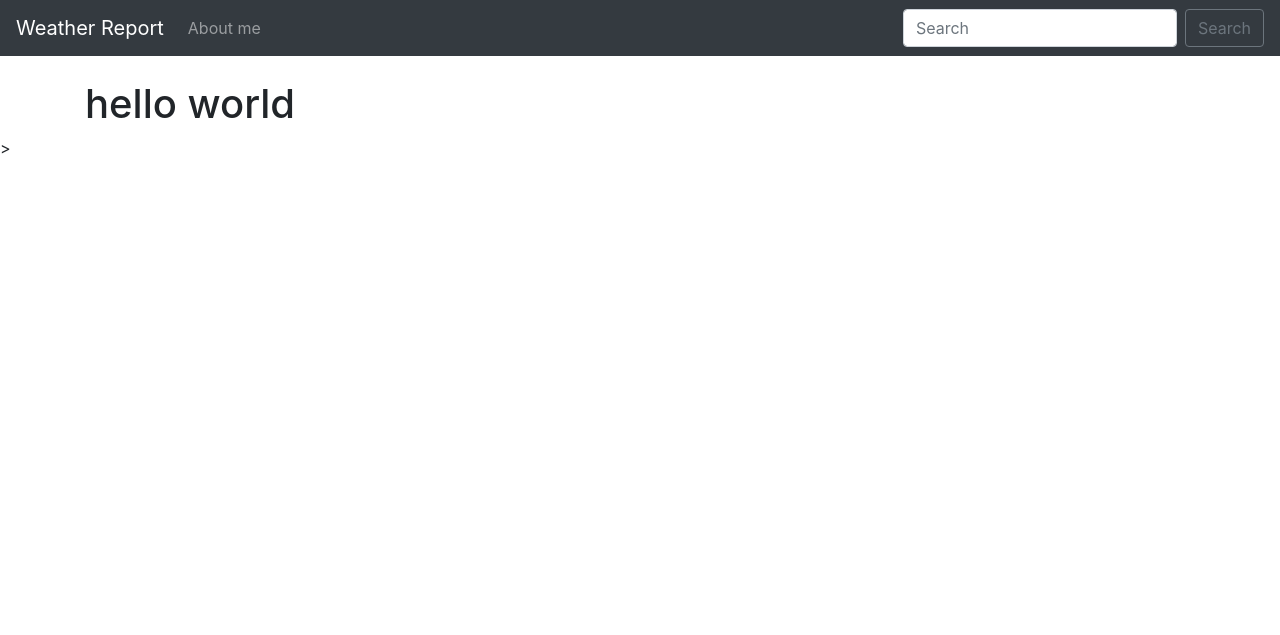
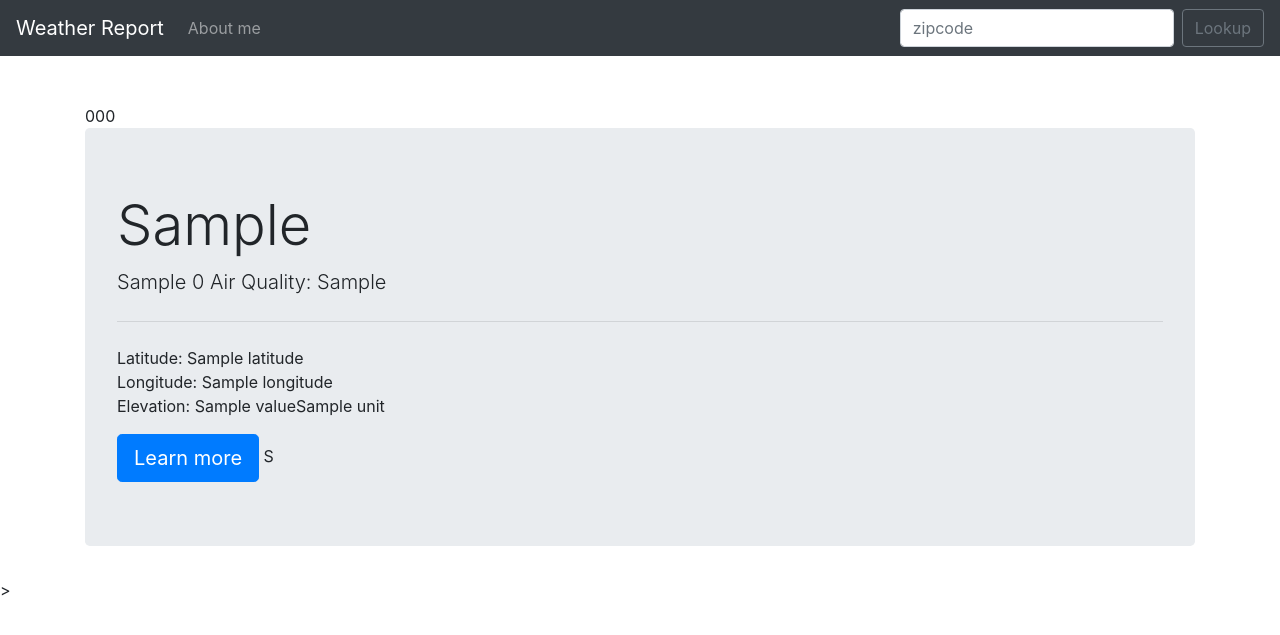
Before and after one commit to bunty2568/WeatherReport, a Django app: template lookup/templates/home.html in a window 1280 px wide. Shown: the top 635 px of the page. Run offline with Django 3.2, Linux system fonts and the light colour scheme; the template is opened without the code that fills it: most values are stand-ins (such as "Sample title", 1, 10 or a date in 2020); some libraries are stand-ins or nearby versions.

Commit message:
finished

```diff
--- a/lookup/templates/base.html
+++ b/lookup/templates/base.html
@@ -26,9 +26,10 @@
       </li>
 
     </ul>
-    <form class="form-inline my-2 my-lg-0">
-      <input class="form-control mr-sm-2" type="search" placeholder="Search" aria-label="Search">
-      <button class="btn btn-outline-secondary my-2 my-sm-0" type="submit">Search</button>
+    <form action="{% url 'home'%}" class="form-inline my-2 my-lg-0" method="POST">
+          {% csrf_token %}
+      <input class="form-control mr-sm-2" type="search" placeholder="zipcode" aria-label="Search" name="zipcode">
+      <button class="btn btn-outline-secondary my-2 my-sm-0" type="submit">Lookup</button>
     </form>
   </div>
 </nav>
--- a/lookup/templates/home.html
+++ b/lookup/templates/home.html
@@ -2,6 +2,31 @@
 
 {% block content %}
 
-<h1>hello world</h1>
+<br/>
+
+{% if zipcode %}
+	{{ zipcode }}
+{% endif %}
+{% if api %}
+	{% if api == "Error..."%}
+		There was an error. Please try again.
+	{% else %}
+		<div class="jumbotron">
+	  		<h1 class="display-4">{{ api.0.DataSets.1}}<br/></h1>
+	  		<p class="lead">{{ api.0.LocalizedName}} Air Quality: {{ api.0.DataSets.1}}</p>
+	  		<hr class="my-4">
+	 		 <p>Latitude: {{ api.0.GeoPosition.Latitude}}<br/>
+		Longitude: {{ api.0.GeoPosition.Longitude}}<br/>
+		Elevation: {{ api.0.GeoPosition.Elevation.Metric.Value}}{{ api.0.GeoPosition.Elevation.Metric.Unit}}<br/>
+		</p>
+	  		<a class="btn btn-primary btn-lg" href="#" role="button">Learn more</a>
+		S</div>
+
+
+
+	{% endif %}
+
+{% endif %}
+
 
 {% endblock %}
```
Also changed, not shown: lookup/views.py (+27 -1 lines).
